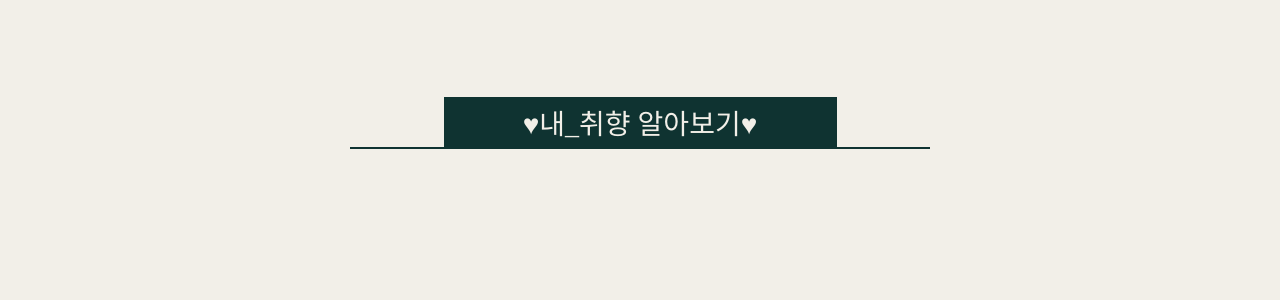
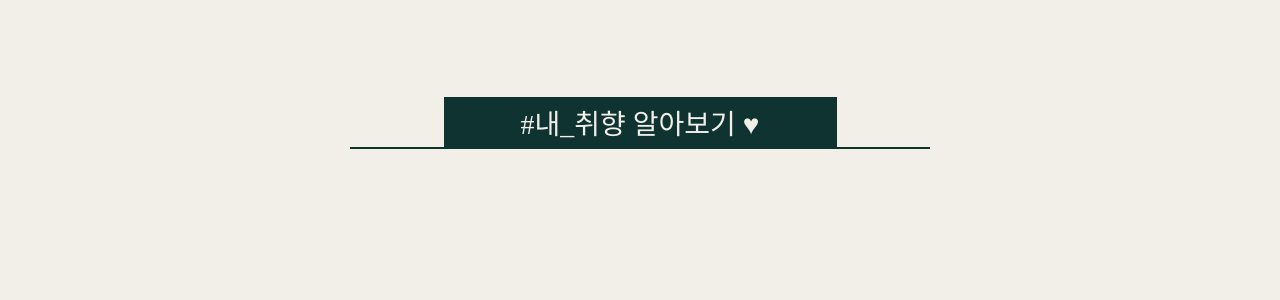
Before and after one commit to spartaT4chacha/front-back, a Flask app: page /zzim_list in a window 1280 px wide. Shown: the part 139-439 px from the top of the page. Run offline with Flask 2, Linux system fonts and the light colour scheme; data that the repository does not hold is empty; some libraries are stand-ins or nearby versions.

Commit message:
q Q q~
wq~
=wq!

q!

```diff
--- a/templates/zzim_list.html
+++ b/templates/zzim_list.html
@@ -150,7 +150,7 @@
                         let scrapTea = response['scrapTeas']
                         let cnt = scrapTea.length;
                         let tmp = `<p style="font-size: 32px;font-weight: bold;color:#0F3331">해당하는 차는 ${cnt}개입니다.</p>`
-                        $('.mytaste_count').append(tmp);
+                        $('.mytaste_hashtag').append(tmp);
                         showTea(scrapTea);
                         $("img").click(function (element) {
                             $('.background').empty();
@@ -164,7 +164,6 @@
                             let img = scrapTea[src]['img']
                             let like = scrapTea[src]['like']
                             let eng_type = scrapTea[src]['eng_type']
-
                             let temp_html = `<div class="window">
                                     <div class="modal">
                                         <div class="modal_top">
@@ -234,14 +233,9 @@
                         let url_teaList = 'http://13.124.112.143/tea'
                         window.location.replace(url_teaList);
                     }
-
                 }
-
             })
-
         }
-
-
         // 좋아요 js
         $(function () {
             $(document).one('click', '.like-review', function (e) {
@@ -273,14 +267,12 @@
         <div class="mytaste">
             <div class="mytaste_title_underline">
                 <div class="mytaste_title">
-                    <p style="font-size:28px;color:#F2EFE8">♥내_취향 알아보기♥</p>
+                    <p style="font-size:28px;color:#F2EFE8">#내_취향 알아보기 ♥</p>
                 </div>
             </div>
             <div class="mytaste_hashtag">
-
             </div>
             <div class="mytaste_count">
-
             </div>
         </div>
     </div>
```
Lines whose indentation alone changed are shown as unchanged.
